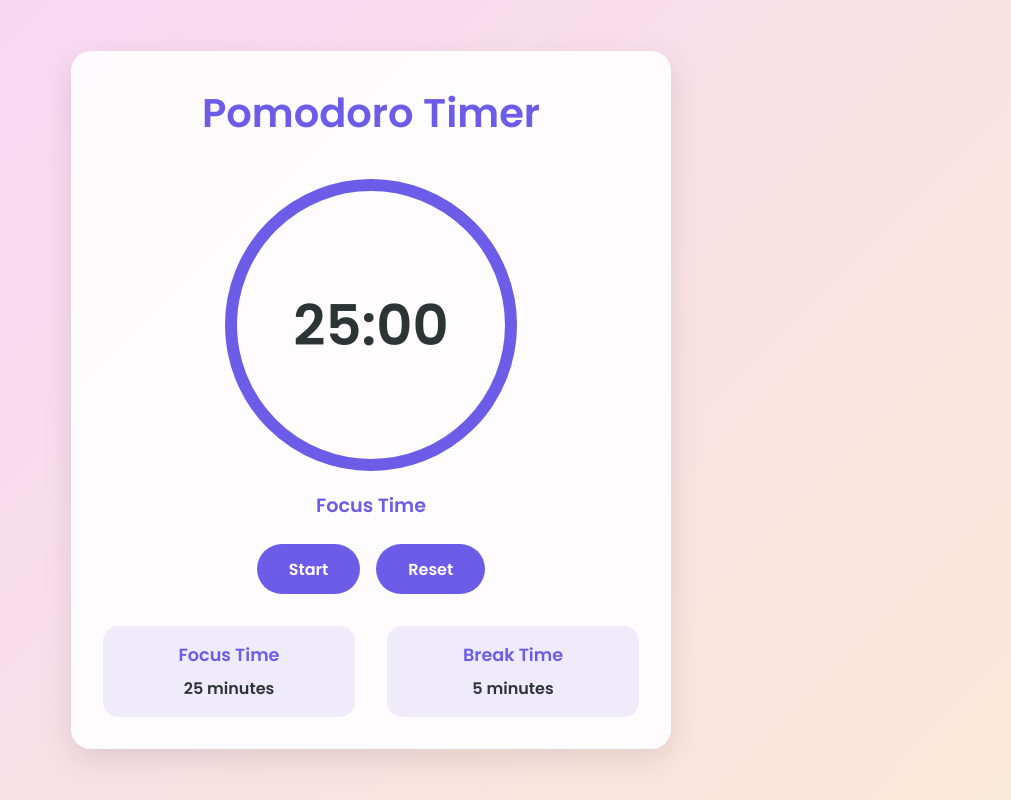
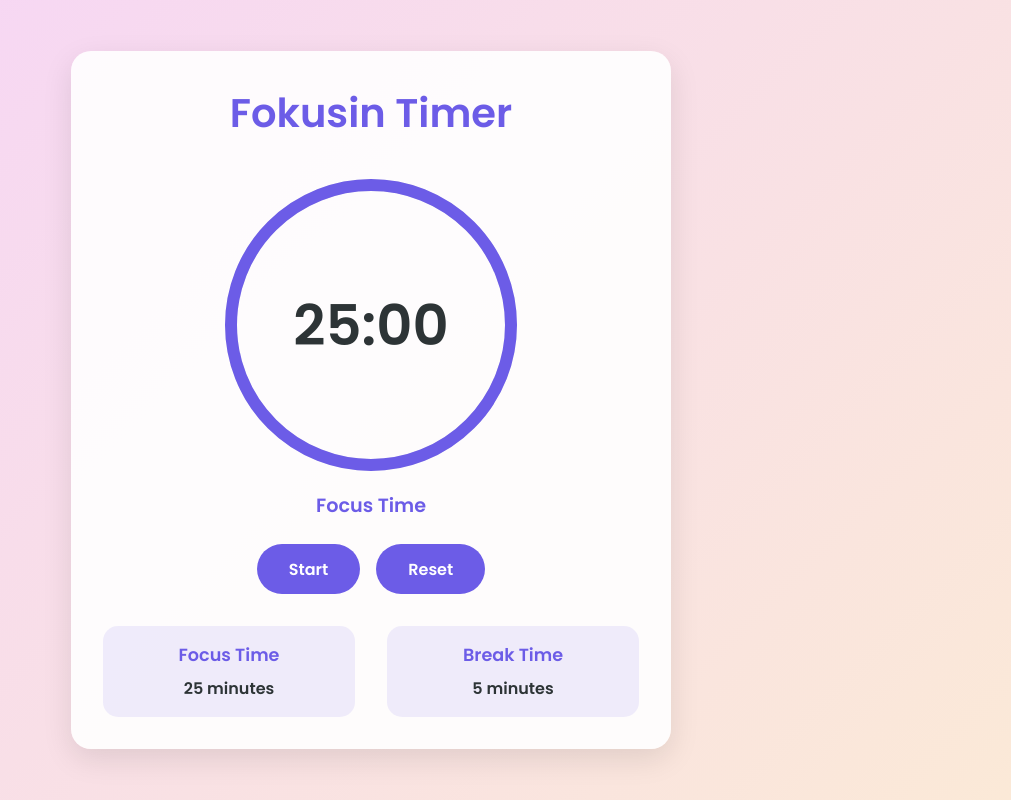
Before and after one commit to dindapoetri/fokusin, a plain HTML site: page index.html in a window 1280 px wide. Shown: the whole page, without its empty margins (269-1280 px from the left). Drawn offline with Linux system fonts and the light colour scheme.

Commit message:
Fix HTML formatting and update title text

```diff
--- a/index.html
+++ b/index.html
@@ -12,7 +12,7 @@
 </head>
 <body>
     <div class="container">
-        <h1>Pomodoro Timer</h1>
+        <h1>Fokusin             Timer</h1>
         <div class="timer-container">
             <div class="timer">
                 <div class="time-display">25:00</div>
```
